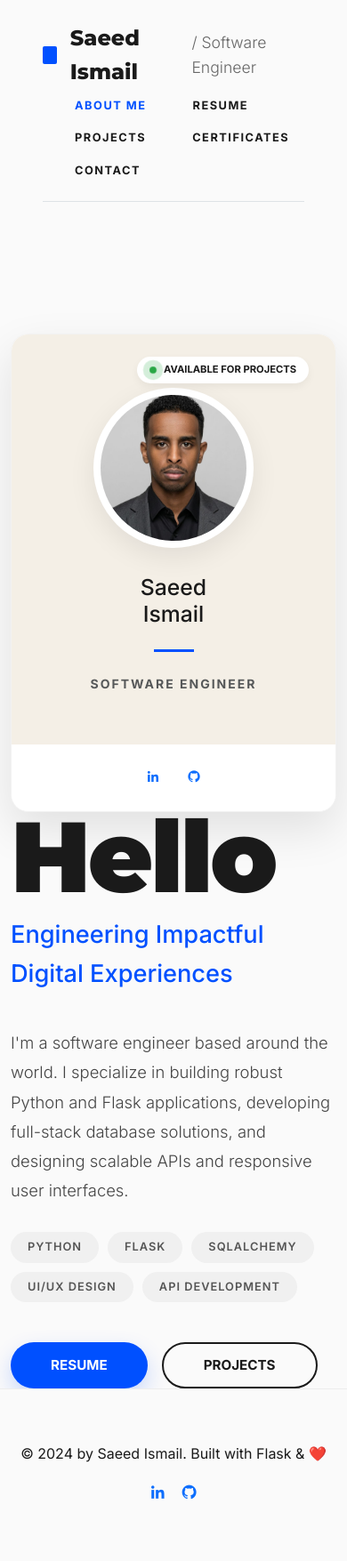
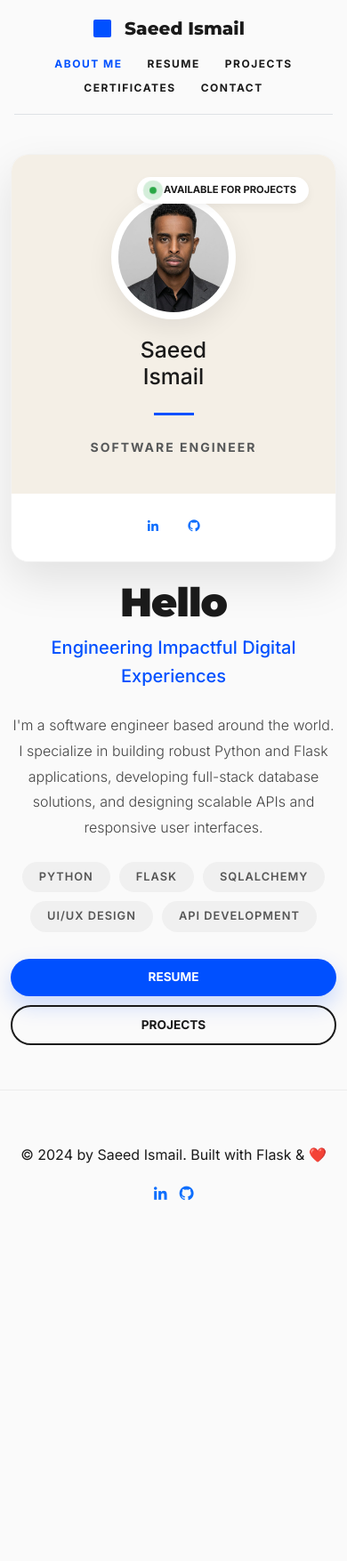
Before and after one commit to saeedismail602-creator/My_Portfolio, a Flask app: page / in a window 390 px wide. Shown: the whole page at 89% size. After the commit the page ends 1350 px from the top, so only its background shows below. Run offline with Flask 3, Linux system fonts and the light colour scheme; some libraries are stand-ins or nearby versions.

Commit message:
enhance UI framing and mobile device layout
    - Add responsive breakpoint styling for navigation header in base.html
    - Dynamically scale hero font size and action buttons in styles.css & index.html
    - Adjust section and card padding for small screen viewports (phones & tablets)

```diff
--- a/static/css/styles.css
+++ b/static/css/styles.css
@@ -302,3 +302,95 @@ footer {
     box-shadow: 0 10px 30px rgba(0,0,0,0.03);
     border: 1px solid rgba(0,0,0,0.05);
 }
+
+/* Responsive Media Queries for Mobile & Tablet */
+@media (max-width: 991px) {
+    .hero-hello {
+        font-size: 5rem;
+        letter-spacing: -2px;
+    }
+}
+
+@media (max-width: 767px) {
+    .minimal-nav .nav-link {
+        margin-left: 8px;
+        margin-right: 8px;
+        font-size: 0.75rem;
+        padding: 4px 6px;
+    }
+
+    .split-hero {
+        min-height: auto;
+        padding: 20px 0 50px 0;
+    }
+
+    .hero-hello {
+        font-size: 3.5rem;
+        letter-spacing: -1px;
+        margin-top: 25px;
+        text-align: center;
+    }
+
+    .hero-subtitle {
+        font-size: 1.25rem;
+        text-align: center;
+        margin-bottom: 25px;
+    }
+
+    .lead {
+        font-size: 1rem;
+        text-align: center;
+    }
+
+    .skill-container {
+        justify-content: center;
+        margin: 20px 0 30px 0;
+    }
+
+    .section-container {
+        padding: 40px 0;
+        min-height: auto;
+    }
+
+    .resume-section, .project-card, .contact-card {
+        padding: 24px 18px;
+        margin-bottom: 20px;
+        border-radius: 12px;
+    }
+
+    .card-top {
+        padding: 45px 20px 25px !important;
+    }
+
+    .profile-img-wrapper {
+        width: 140px;
+        height: 140px;
+        margin-bottom: 20px;
+    }
+
+    .btn-pill-blue, .btn-pill-outline {
+        padding: 10px 24px;
+        font-size: 0.85rem;
+    }
+
+    .d-flex.gap-3 {
+        gap: 10px !important;
+    }
+}
+
+@media (max-width: 480px) {
+    .hero-hello {
+        font-size: 2.8rem;
+    }
+    .brand-name {
+        font-size: 1.25rem;
+    }
+    .btn-pill-blue, .btn-pill-outline {
+        width: 100%;
+        text-align: center;
+    }
+    .hero-action-buttons {
+        flex-direction: column;
+        width: 100%;
+    }
+}
--- a/templates/base.html
+++ b/templates/base.html
@@ -20,14 +20,14 @@
     <title>{% block title %}Saeed Ismail | Software Engineer{% endblock %}</title>
   </head>
   <body>
-    <div class="container-fluid px-5 mt-4">
-        <header class="d-flex flex-wrap align-items-center justify-content-between pb-3 mb-5 border-bottom animate-fade">
+    <div class="container-fluid px-3 px-md-5 mt-3 mt-md-4">
+        <header class="d-flex flex-column flex-md-row align-items-center justify-content-between pb-3 mb-4 mb-md-5 border-bottom animate-fade gap-3">
             <a href="{{ url_for('home') }}" class="minimal-brand">
                 <span class="blue-square"></span>
                 <span class="brand-name">Saeed Ismail</span>
-                <span class="brand-title">/ Software Engineer</span>
+                <span class="brand-title d-none d-sm-inline">/ Software Engineer</span>
             </a>
-            <ul class="nav minimal-nav">
+            <ul class="nav minimal-nav justify-content-center flex-wrap">
                 <li class="nav-item"><a href="{{ url_for('home') }}" class="nav-link {% if request.endpoint == 'home' %}active{% endif %}">About Me</a></li>
                 <li class="nav-item"><a href="{{ url_for('resume') }}" class="nav-link {% if request.endpoint == 'resume' %}active{% endif %}">Resume</a></li>
                 <li class="nav-item"><a href="{{ url_for('projects') }}" class="nav-link {% if request.endpoint == 'projects' %}active{% endif %}">Projects</a></li>
--- a/templates/index.html
+++ b/templates/index.html
@@ -49,7 +49,7 @@
                         <a href="https://en.wikipedia.org/wiki/API" class="skill-pill" target="_blank">API Development</a>
                     </div>
 
-                    <div class="d-flex gap-3">
+                    <div class="d-flex gap-3 flex-wrap hero-action-buttons justify-content-center justify-content-lg-start">
                         <a href="{{ url_for('resume') }}" class="btn-pill-blue">RESUME</a>
                         <a href="{{ url_for('projects') }}" class="btn-pill-outline">PROJECTS</a>
                     </div>
```
